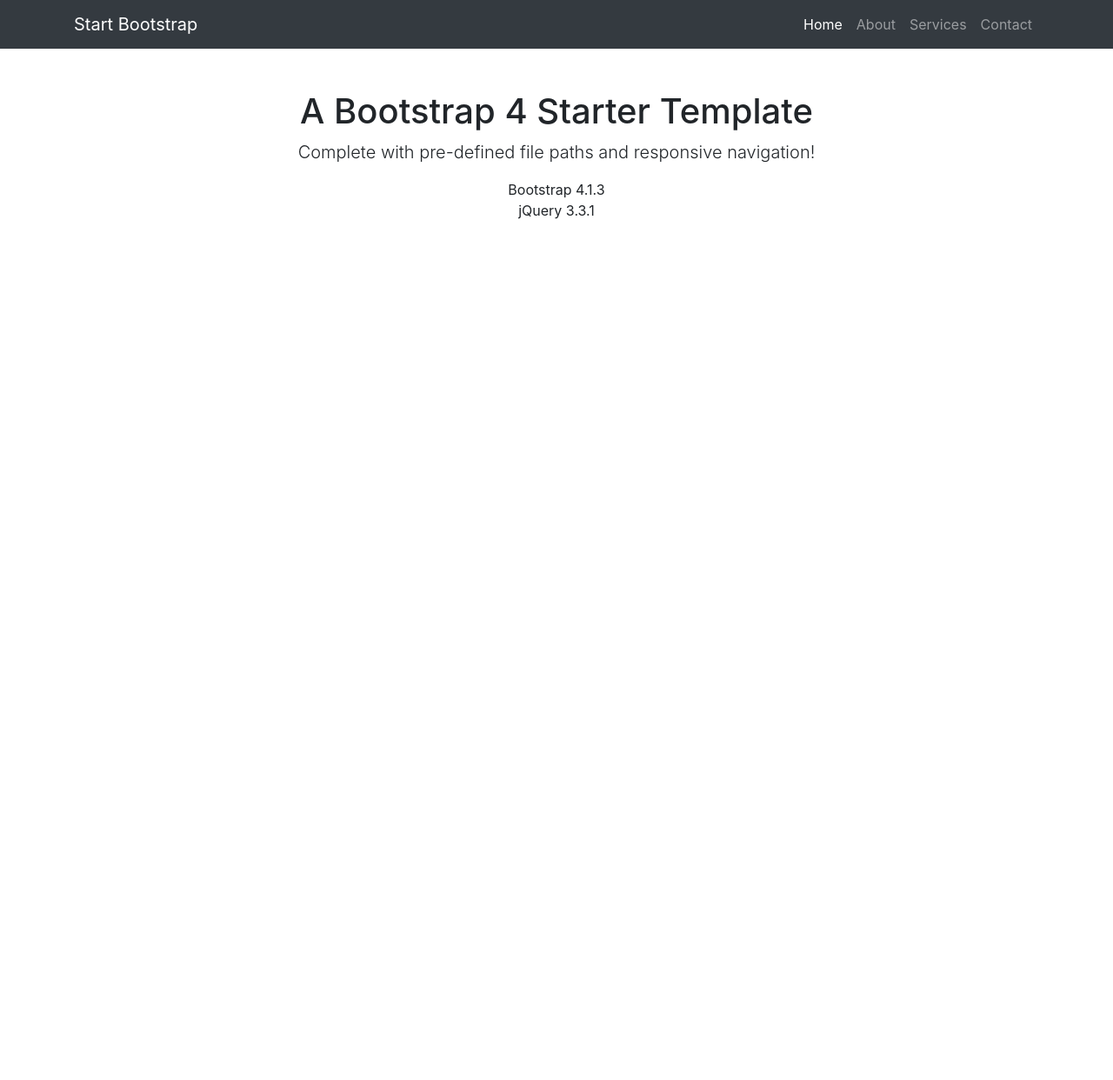
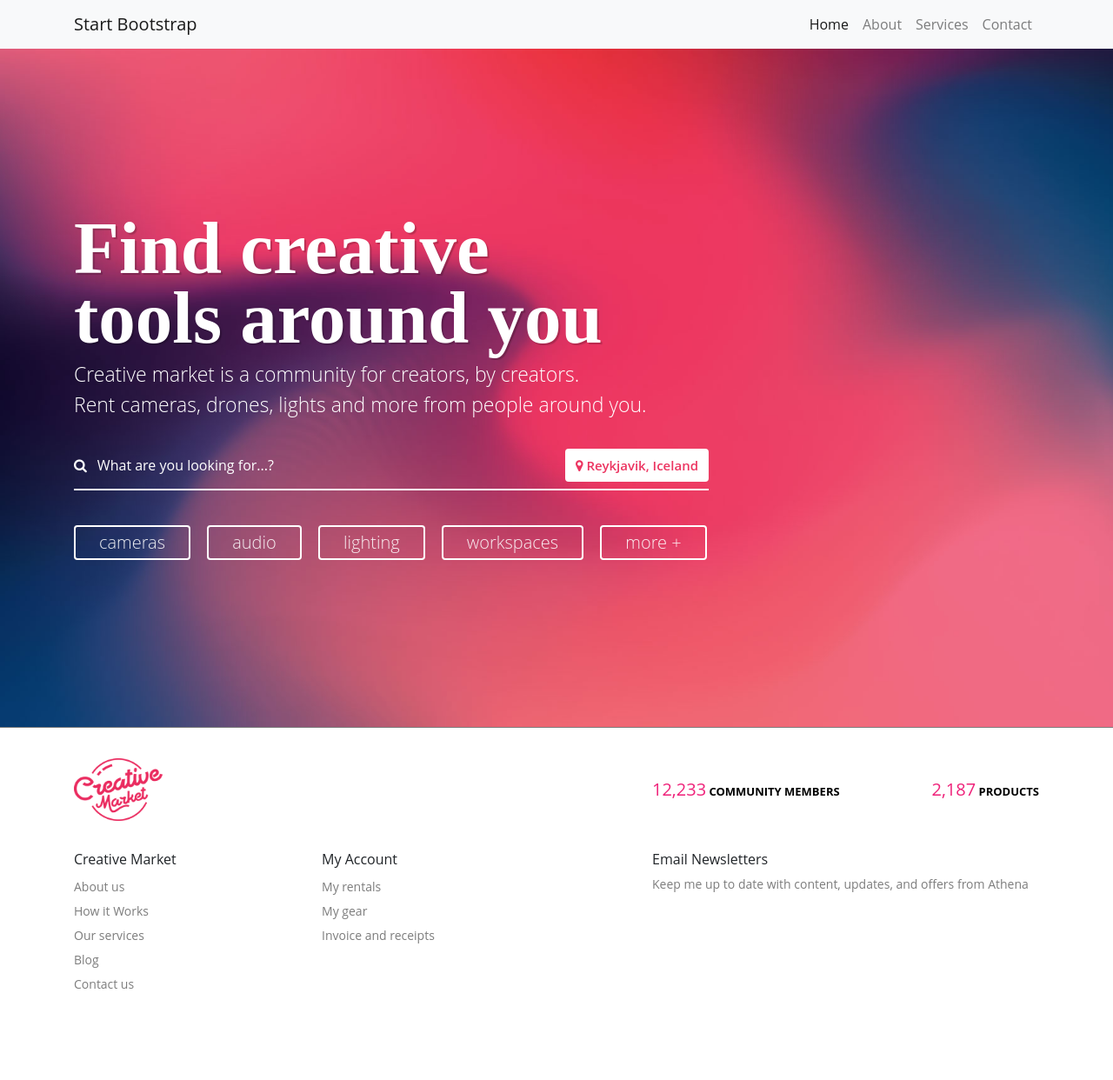
Before and after one commit to itsKros/creativemarket, a PHP site: page / in a window 1280 px wide. Shown: the whole page at 87% size. Before the commit the page ends 252 px from the top, so only its background shows below. Run offline with PHP 8.4, Linux system fonts and the light colour scheme; some libraries are stand-ins or nearby versions.

Commit message:
Hero & footer partial

```diff
--- a/assets/css/style.css
+++ b/assets/css/style.css
@@ -0,0 +1,43 @@
+
+body{font-family: 'Open Sans';}
+#heroSec{background: url("../imgs/herobg.jpg");background-size: cover;display: flex;align-items: center;}
+#heroSec .content h1{color:#fff;font-family: 'Montserrat';font-weight: 600;text-shadow: 2px 2px 1px rgba(0,0,0,0.2);font-size: 85px;    line-height: 80px;}
+#heroSec .content p{color:#fff;font-weight: 300; padding-right: 20px;font-size: 23px;}
+#heroSec .content .form {border-bottom: 2px solid #fff;padding: 8px 0;margin: 10px 0 40px;width:100%}
+#heroSec .content .form i{color:#ffffff;}
+#heroSec .content .form i:before {position: relative;top: 11px;}
+#heroSec .content .form input:focus{border:0;box-shadow: none;}
+#heroSec .content .form input,
+#heroSec .content .form input::placeholder{background: transparent;color: #ffffff;border: 0;}
+#heroSec .content .form .searchbtn{background: #ffffff;color: #ec3561;font-weight: 600;font-size: 15px;border: 0;}
+#heroSec .content .form .searchbtn i{color:#ec3561;}
+#heroSec .content .form .searchbtn i:before{top: 0px}
+#heroSec .herobutton {display: inline-block;-webkit-box-sizing: content-box;-moz-box-sizing: content-box;box-sizing: content-box;cursor: pointer;padding: 3px 27px;border: 2px solid rgba(255,255,255,1);-webkit-border-radius: 4px;border-radius: 4px;font-size: 20px;margin-bottom: 3px;font-weight: 300;margin-left: 15px;color: rgba(255,255,255,0.9);-o-text-overflow: clip;text-overflow: clip;background: rgba(1,153,217,0);-webkit-transition: all 300ms cubic-bezier(0.42, 0, 0.58, 1);-moz-transition: all 300ms cubic-bezier(0.42, 0, 0.58, 1);-o-transition: all 300ms cubic-bezier(0.42, 0, 0.58, 1);transition: all 300ms cubic-bezier(0.42, 0, 0.58, 1);}
+#heroSec .herobutton:first-child{margin-left:0px;}
+#heroSec .herobutton:hover{background: #fff;text-decoration: none;color:#000;}
+
+
+#footerSec{padding:0px 0px 80px;border-top:1px solid #7d7d7d;}
+#footerSec .footer-top {padding: 35px 0;}
+#footerSec .footer-top img{width:16%;}
+#footerSec .footer-top .ft-data {
+  display: flex;
+  align-items: center;
+}
+#footerSec .footer-top .ft-data p {
+  width: 50%;
+  color: #000;
+  font-size: 13px;
+  font-weight: 700;
+  margin: 0;
+}
+#footerSec .footer-top .ft-data > p:last-child {
+text-align: right;
+}
+#footerSec .footer-top .ft-data p span{
+  color: #ef247b;
+  font-size: 20px;
+  font-weight: 500;}
+#footerSec h6{font-weight: 400;}
+#footerSec p {font-size: 14px;color: #7d7d7d;}
+#footerSec ul {padding: 0;font-size: 14px;color: #7d7d7d;list-style: none;line-height: 28px;}
--- a/assets/js/script.js
+++ b/assets/js/script.js
@@ -0,0 +1,12 @@
+$(document).ready(function () {
+
+
+    var viewportHeight = $("body").outerHeight();
+	var navHeight = $("nav.navbar").innerHeight();
+
+    var heroHeight = viewportHeight-navHeight;
+    $('#heroSec').css({'height':'calc(100vh - 20px)' });
+    console.log(viewportHeight);
+    console.log(navHeight);
+    console.log(heroHeight);
+});
--- /dev/null
+++ b/footer.php
@@ -0,0 +1,49 @@
+    <!-- Footer Sec Section -->
+    <section id="footerSec" class="inGrid">
+      <div class="container">
+        <div class="row footer-top">
+          <div class="col-md-7"><img src="assets/imgs/cm-logo-mc.png" alt="" class="img-fluid"></div>
+          <div class="col-md-5 ft-data">
+            <p><span>12,233</span> COMMUNITY MEMBERS</p>
+            <p><span>2,187</span> PRODUCTS</p>
+          </div>
+        </div>
+        <div class="row footer-bottom">
+          <div class="col-md-2">
+            <h6>Creative Market</h6>
+            <ul>
+              <li>About us</li>
+              <li>How it Works</li>
+              <li>Our services</li>
+              <li>Blog</li>
+              <li>Contact us</li>
+            </ul>
+          </div>
+          <div class="col-md-1"></div>
+          <div class="col-md-2">
+            <h6>My Account</h6>
+            <ul>
+              <li>My rentals</li>
+              <li>My gear</li>
+              <li>Invoice and receipts</li>
+            </ul>
+          </div>
+          <div class="col-md-2"></div>
+          <div class="col-md-5 newsletter">
+            <h6>Email Newsletters</h6>
+            <p>Keep me up to date with content, updates, and offers from Athena</p>
+          </div>
+
+        </div>
+      </div>
+    </section>
+
+    <!-- Bootstrap core JavaScript -->
+    <script src="node_modules/jquery/dist/jquery.min.js"></script>
+    <script src="node_modules/bootstrap/dist/js/bootstrap.min.js"></script>
+
+    <script src="assets/js/script.js"></script>
+
+  </body>
+
+</html>
--- a/index.html
+++ b/header.php
@@ -9,18 +9,19 @@
     <meta name="description" content="">
     <meta name="author" content="">
 
-    <title>Bare - Start Bootstrap Template</title>
+    <title>Creative Market</title>
 
     <!-- Bootstrap core CSS -->
-    <link href="vendor/bootstrap/css/bootstrap.min.css" rel="stylesheet">
+    <link href="node_modules/bootstrap/dist/css/bootstrap.min.css" rel="stylesheet">
+    <link rel="stylesheet" href="https://cdnjs.cloudflare.com/ajax/libs/font-awesome/4.7.0/css/font-awesome.css" />
     <link href="assets/css/style.css" rel="stylesheet">
 
   </head>
 
   <body>
 
-    <!-- Navigation -->
-    <nav class="navbar navbar-expand-lg navbar-dark bg-dark static-top">
+ <!-- Navigation -->
+ <nav class="navbar navbar-expand-lg navbar-light bg-light static-top">
       <div class="container">
         <a class="navbar-brand" href="#">Start Bootstrap</a>
         <button class="navbar-toggler" type="button" data-toggle="collapse" data-target="#navbarResponsive" aria-controls="navbarResponsive" aria-expanded="false" aria-label="Toggle navigation">
@@ -46,28 +47,3 @@
         </div>
       </div>
     </nav>
-
-    <!-- Page Content -->
-    <div class="container">
-      <div class="row">
-        <div class="col-lg-12 text-center">
-          <h1 class="mt-5">A Bootstrap 4 Starter Template</h1>
-          <p class="lead">Complete with pre-defined file paths and responsive navigation!</p>
-          <ul class="list-unstyled">
-            <li>Bootstrap 4.1.3</li>
-            <li>jQuery 3.3.1</li>
-          </ul>
-        </div>
-      </div>
-    </div>
-
-    <!-- Bootstrap core JavaScript -->
-
-    <script src="vendor/jquery/jquery.min.js"></script>
-    <script src="vendor/bootstrap/js/bootstrap.bundle.min.js"></script>
-
-    <script src="assets/script.js"></script>
-
-  </body>
-
-</html>
--- a/index.js
+++ /dev/null
@@ -1,2 +0,0 @@
-require('jquery');
-require('bootstrap');
--- /dev/null
+++ b/index.php
@@ -0,0 +1,79 @@
+
+<?php include('header.php'); ?>
+
+
+    <!-- Hero Section -->
+    <section id="heroSec" class="inGrid">
+      <div class="container">
+        <div class="row">
+          <div class="col-md-8 content">
+            <h1>Find creative <br>
+                tools around you</h1>
+            <p>Creative market is a community for creators, by creators.<br>
+            Rent cameras, drones, lights and more from people around you.</p>
+            <form action="" class="form-inline">
+              <div class="input-group form">
+                <i class="fa fa-search"></i>
+                <input type="text" class="form-control" placeholder="What are you looking for...?" >
+                <button type="submit" class="btn btn-primary searchbtn"><i class="fa fa-map-marker"></i> Reykjavik, Iceland</button>
+              </div>
+            </form>
+            <div class="btn-grp">
+              <a href="#" class="herobutton">cameras</a>
+              <a href="#" class="herobutton">audio</a>
+              <a href="#" class="herobutton">lighting</a>
+              <a href="#" class="herobutton">workspaces</a>
+              <a href="#" class="herobutton">more  +</a>
+            </div>
+          </div>
+        </div>
+      </div>
+    </section>
+
+    <!-- Got Gear Section -->
+    <section id="gotGearSec" class="inGrid">
+      <div class="container">
+        <div class="row">
+
+        </div>
+      </div>
+    </section>
+
+
+    <!-- Equipment Section -->
+    <section id="equipmentSec" class="inGrid">
+      <div class="container">
+        <div class="row"></div>
+      </div>
+    </section>
+
+    <!-- How it works Section -->
+    <section id="howItSec" class="inGrid">
+      <div class="container">
+        <div class="row"></div>
+      </div>
+    </section>
+
+    <!-- CM Stories Section -->
+    <section id="cmStories" class="inGrid">
+      <div class="container">
+        <div class="row"></div>
+      </div>
+    </section>
+
+    <!-- Latest Rental Section -->
+    <section id="cmStories" class="inGrid">
+      <div class="container">
+        <div class="row"></div>
+      </div>
+    </section>
+
+    <!-- Subscribe Section -->
+    <section id="newsletterSec" class="inGrid">
+      <div class="container">
+        <div class="row"></div>
+      </div>
+    </section>
+
+
+<?php include('footer.php'); ?>
```
Also changed, not shown: cl/css/style.css (added, +33 -0 lines), cl/index.html (added, +86 -0 lines), assets/imgs/cm-logo-mc.png (added), assets/imgs/herobg.jpg (added), cl/README.txt (added), cl/license.txt (added), 1 other file.
